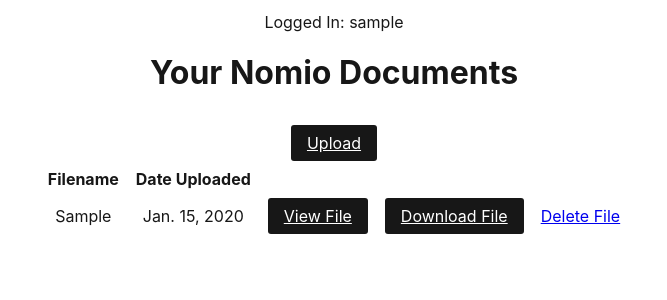
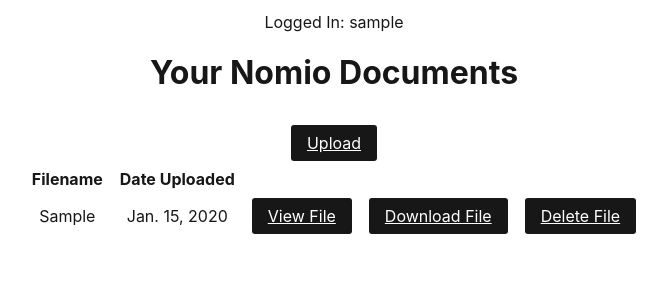
Before and after one commit to LucasSD/docvault, a Django app: page /documents/ in a window 1280 px wide. Shown: the part 301-601 px from the top of the page, without its empty margins (306-973 px from the left). Run offline with Django 3.2, Linux system fonts and the light colour scheme; a user stored in the database is signed in; tables that the repository leaves empty hold one stand-in row (values such as "Sample post").

Commit message:
improve CSS styling for templates

```diff
--- a/coding-exercise-main/nomio/documents/templates/documents/legaldoc_list.html
+++ b/coding-exercise-main/nomio/documents/templates/documents/legaldoc_list.html
@@ -6,7 +6,7 @@
 <body>
     <h1>Your Nomio Documents</h1>
     <br>
-        <a class="btn btn-sm btn-success" href="{% url 'upload' %}" >Upload</a>
+        <a class="btn" href="{% url 'upload' %}" >Upload</a>
 
     <div class="table-responsive">
         <table class="table table-bordered" id="dataTable" width="100%" cellspacing="15">
@@ -39,7 +39,7 @@
                     <td>
 
                         {% if file.doc %}
-                        <a href="{{ file.doc.url }}" class="btn btn-outline-primary" target="_blank">
+                        <a href="{{ file.doc.url }}" class="btn" target="_blank">
                             View File</a>
                         {% else %}
                         <span class="text-muted">No File</span>
@@ -48,7 +48,7 @@
 
                     <td>
                         {% if file.doc %}
-                        <a href="{{ file.doc.url }}" download class="btn btn-outline-success">
+                        <a href="{{ file.doc.url }}" download class="btn">
                             Download File</a>
                         {% else %}
                         <span class="text-muted">No File</span>
@@ -57,7 +57,7 @@
 
                     <td>
                         {% if file.doc %}
-                        <a href="{% url 'delete' pk=file.pk %}">Delete File</a>
+                        <a href="{% url 'delete' pk=file.pk %}" class="btn" >Delete File</a>
                         {% else %}
                         <span class="text-muted">No File</span>
                         {% endif %}
--- a/coding-exercise-main/nomio/documents/templates/documents/user_upload.html
+++ b/coding-exercise-main/nomio/documents/templates/documents/user_upload.html
@@ -8,9 +8,9 @@
 <hr class="my-4">
 <form method="POST" enctype="multipart/form-data">
     {% csrf_token %}
-    <table>
-        {{ form.as_table }}
-    </table>
+
+        {{ form }}
+
     <input type="submit" class="btn" name="doc">
 
 {% endblock %}
--- a/coding-exercise-main/nomio/landing/static/landing/home.css
+++ b/coding-exercise-main/nomio/landing/static/landing/home.css
@@ -11,7 +11,7 @@
   margin-bottom: 4rem; /* To balance with the logo */
 }
 
-button {
+button, .btn {
   border: none;
   border-radius: 3px;
   background-color: var(--black);
@@ -22,13 +22,7 @@
   cursor: pointer;
 }
 
-.btn {
-  border: none;
-  border-radius: 3px;
-  background-color: var(--black);
-  padding: 0.5rem 1rem;
-
-  color: var(--white);
-
-  cursor: pointer;
-}
+div.sidenav a:visited, div span a:visited {
+  text-decoration: none;
+  color:blue;
+ }
```
